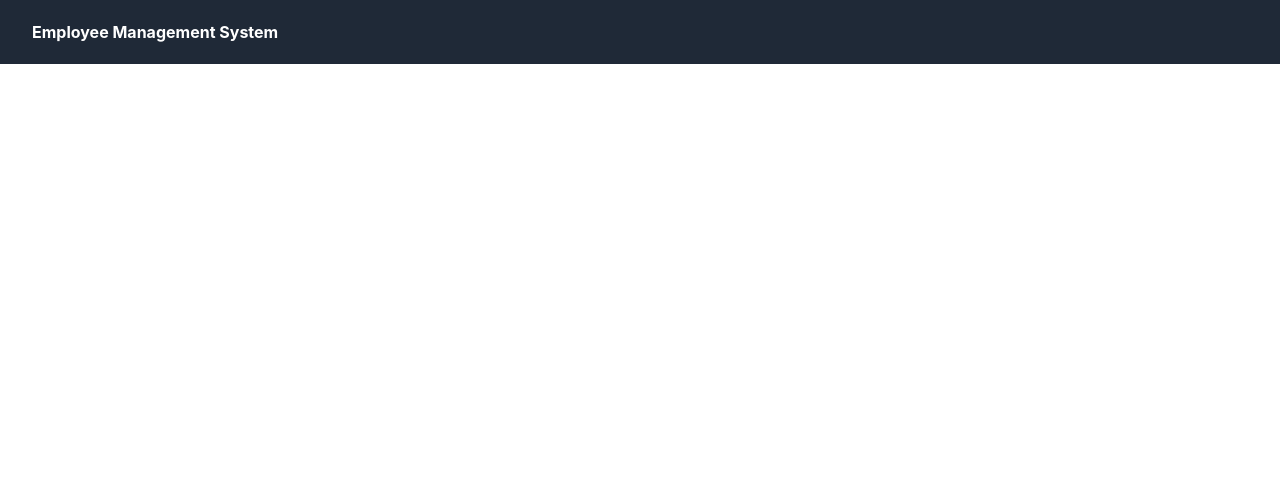
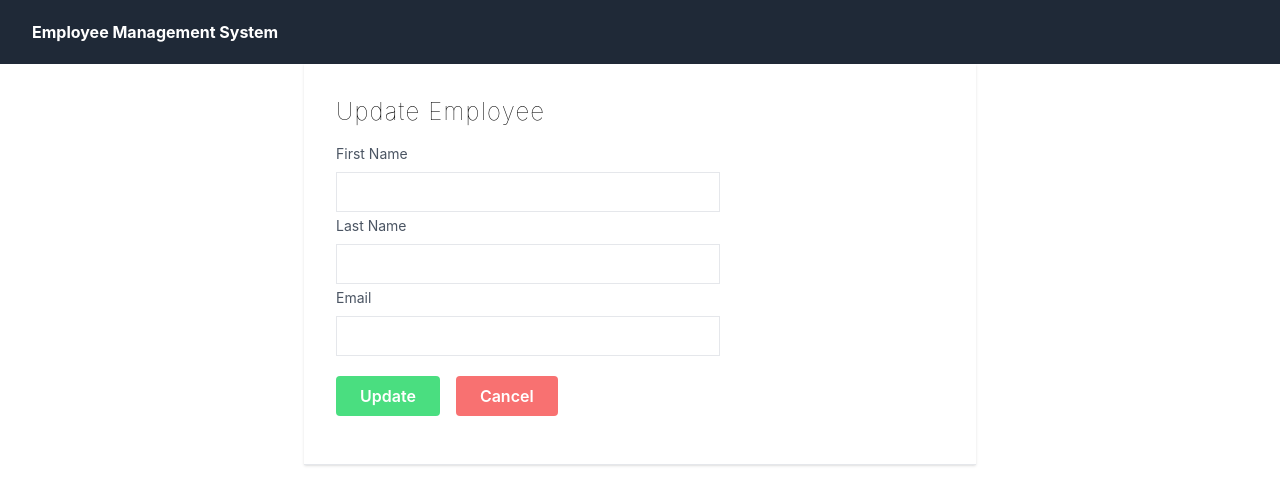
Before and after one commit to ih060899/employee-management-system-ui, a React (Create React App) app: page /editEmployee/1 in a window 1280 px wide. Shown: the top 504 px of the page. Built offline with nearby package versions, Linux system fonts and the light colour scheme; no server answers.

Commit message:
update employee

```diff
--- a/src/App.js
+++ b/src/App.js
@@ -3,6 +3,7 @@
 import AddEmployee from './components/AddEmployee';
 import EmployeeList from './components/EmployeeList';
 import Navbar from './components/Navbar';
+import UpdateEmployee from './components/UpdateEmployee';
 
 function App() {
     return (
@@ -14,6 +15,10 @@
                     <Route path='/' element={<EmployeeList />}></Route>
                     <Route path='/employeeList' element={<EmployeeList />} />
                     <Route path='/addEmployee' element={<AddEmployee />} />
+                    <Route
+                        path='/editEmployee/:id'
+                        element={<UpdateEmployee />}
+                    />
                 </Routes>
             </BrowserRouter>
         </>
--- a/src/components/Employee.js
+++ b/src/components/Employee.js
@@ -1,4 +1,11 @@
+import { useNavigate } from "react-router-dom";
+
 const Employee = ({ employee, deleteEmployee }) => {
+    const navigate = useNavigate();
+    const editEmployee = (e, id) => {
+        e.preventDefault();
+        navigate(`/editEmployee/${id}`)
+    }
     return (
         <tr>
             <td className='text-left px-6 py-4 whitespace-nowrap'>
@@ -15,13 +22,13 @@
 
             <td className='text-right px-6 py-4 whitespace-nowrap font-medium text-sm'>
                 <a
-                    href='#'
-                    className='text-indigo-600 hover:text-indigo-800 px-4'>
+                    onClick={(e, id) => editEmployee(e, employee.id)}
+                    className='text-indigo-600 hover:text-indigo-800 px-4 hover:cursor-pointer'>
                     Edit
                 </a>
                 <a
                     onClick={(e, id) => deleteEmployee(e, employee.id)}
-                    className='text-indigo-600 hover:text-indigo-800'>
+                    className='text-indigo-600 hover:text-indigo-800 hover:cursor-pointer'>
                     Delete
                 </a>
             </td>
--- a/src/components/EmployeeList.js
+++ b/src/components/EmployeeList.js
@@ -21,7 +21,7 @@
         fetchData();
     }, []);
     const deleteEmployee = (e, id) => {
-        e.prevantDefault();
+        e.preventDefault();
 
         EmployeeService.deleteEmployee(id).then(response => {
             if (employees) {
--- /dev/null
+++ b/src/components/UpdateEmployee.js
@@ -0,0 +1,104 @@
+import { useEffect, useState } from 'react';
+import { useNavigate, useParams } from 'react-router-dom';
+import EmployeeService from '../services/EmployeeService';
+
+const UpdateEmployee = () => {
+    const { id } = useParams();
+    const navigate = useNavigate();
+    const [employee, setEmployee] = useState({
+        id: id,
+        firstName: '',
+        lastName: '',
+        emailId: '',
+    });
+
+    useEffect(() => {
+        const fetchData = async () => {
+            try {
+                const response = await EmployeeService.getEmployeeById(
+                    employee.id
+                );
+                setEmployee(response.data);
+            } catch (error) {
+                console.log(error);
+            }
+        };
+        fetchData();
+    }, []);
+
+    const handleChange = e => {
+        const value = e.target.value;
+        setEmployee({ ...employee, [e.target.name]: value });
+    };
+    const updateEmployee = e => {
+        e.preventDefault();
+        EmployeeService.updateEmployee(id, employee)
+            .then(response => {
+                console.log(response);
+                navigate('/employeeList');
+            })
+            .catch(error => console.log(error));
+    };
+    return (
+        <div className='flex max-w-2xl mx-auto shadow border-b'>
+            <div className='px-8 py-8 '>
+                <div className='font-thin text-2xl tracking-wider'>
+                    <h1>Update Employee</h1>
+                </div>
+                <div className='items-center justify-center h-14 w-full my-4'>
+                    <label className='block text-gray-600 text-sm font-normal'>
+                        First Name
+                    </label>
+                    <input
+                        type='text'
+                        className='h-10 w-96 border mt-2 px-2 py-2'
+                        name='firstName'
+                        value={employee.firstName}
+                        onChange={e => handleChange(e)}
+                    />
+                </div>
+
+                <div className='items-center justify-center h-14 w-full my-4'>
+                    <label className='block text-gray-600 text-sm font-normal'>
+                        Last Name
+                    </label>
+                    <input
+                        type='text'
+                        className='h-10 w-96 border mt-2 px-2 py-2'
+                        name='lastName'
+                        value={employee.lastName}
+                        onChange={e => handleChange(e)}
+                    />
+                </div>
+
+                <div className='items-center justify-center h-14 w-full my-4'>
+                    <label className='block text-gray-600 text-sm font-normal'>
+                        Email
+                    </label>
+                    <input
+                        type='text'
+                        className='h-10 w-96 border mt-2 px-2 py-2'
+                        name='emailId'
+                        value={employee.emailId}
+                        onChange={e => handleChange(e)}
+                    />
+                </div>
+                <div className='items-center justify-center h-14 w-full my-4 space-x-4 pt-4'>
+                    <button
+                        className='rounded text-white font-semibold bg-green-400 px-6 py-2 hover:bg-green-700'
+                        onClick={updateEmployee}>
+                        Update
+                    </button>
+
+                    <button
+                        onClick={() => navigate('/employeeList')}
+                        className='rounded text-white font-semibold bg-red-400 px-6 py-2 hover:bg-red-700'>
+                        Cancel
+                    </button>
+                </div>
+            </div>
+        </div>
+    );
+};
+
+export default UpdateEmployee;
--- a/src/services/EmployeeService.js
+++ b/src/services/EmployeeService.js
@@ -14,6 +14,14 @@
     deleteEmployee(id) {
         return axios.delete(EMPLOYEE_API_BASE_URL + '/' + id);
     }
+
+    getEmployeeById(id) {
+        return axios.get(EMPLOYEE_API_BASE_URL + '/' + id);
+    }
+
+    updateEmployee(id, employee) {
+        return axios.put(EMPLOYEE_API_BASE_URL + '/' + id, employee);
+    }
 }
 
 export default new EmployeeService();
```
